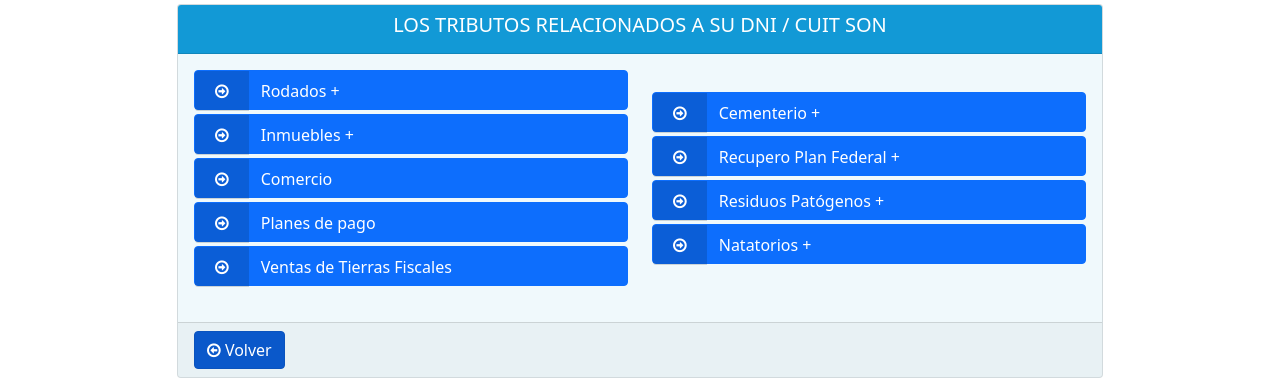
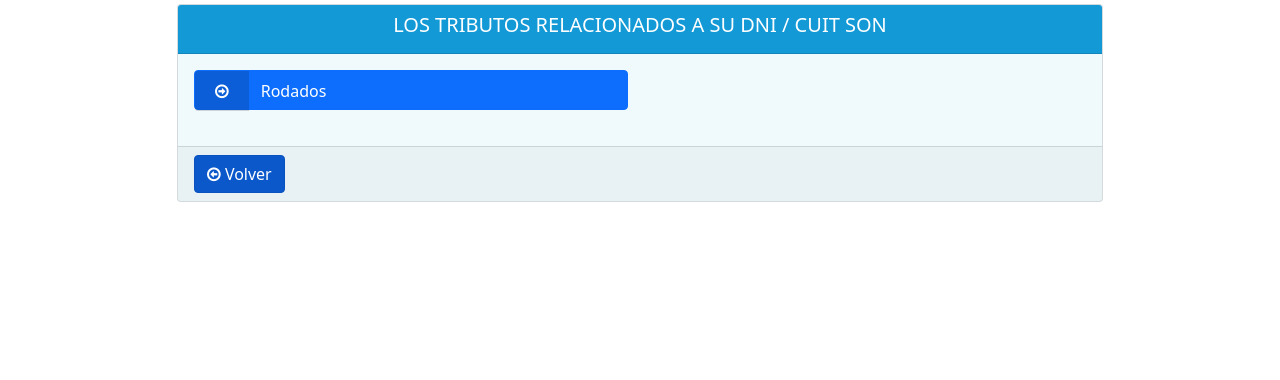
Before and after one commit to gonpineiro/totemtributos-neuquen, a React (Create React App) app: page / in a window 1280 px wide. Shown: the part 406-786 px from the top of the page. Built offline with nearby package versions, Linux system fonts and the light colour scheme.

Commit message:
:hammer: Ready

```diff
--- a/src/components/Form/index.jsx
+++ b/src/components/Form/index.jsx
@@ -17,7 +17,6 @@ export const Form = ({ name, h2, label, inputName, tipo, nodesHtml }) => {
     });
   };
   const onChange = (input) => {
-    console.log('f');
     setDatos({
       ...datos,
       [inputName]: input,
@@ -36,14 +35,13 @@ export const Form = ({ name, h2, label, inputName, tipo, nodesHtml }) => {
             </div>
             <div className="card-body text-center">
               <h2 className="text-primary">{h2}</h2>
-              {/* <label htmlFor="patente">{label}</label> */}
               <h5 className="text-primary">{label}</h5>
               <input
                 type="text"
                 onChange={handleInputChange}
                 name={inputName}
                 className="form-control font-weight-bold text-center input-rodados"
-                value={datos[inputName]}
+                value={datos[inputName] ? datos[inputName] : ''}
               />
               {nodesHtml[0]}
             </div>
@@ -77,42 +75,6 @@ export const Form = ({ name, h2, label, inputName, tipo, nodesHtml }) => {
             </div>
           </div>
         </div>
-        {/*         <div className="col-md-6 offset-md-3 p-3 text-center background-main-div card">
-          <a
-            href="esto.html"
-            type="button"
-            className="btn btn-primary btn-labeled text-left mb-3"
-          >
-            {name}
-          </a>
-          <h2 className="text-primary mb-3 text-center">{h2}</h2>
-          <label htmlFor="patente float-left">{label}</label>
-          <input
-            type="text"
-            onChange={handleInputChange}
-            name={inputName}
-            className="form-control font-weight-bold text-center input-rodados"
-          />
-          {nodesHtml[0]}
-          <Link
-            to="/apps/totems"
-            className="btn btn-primary active mb-1 pull-left"
-          >
-            <i className="fa fa-arrow-circle-o-left" aria-hidden="true"></i>{" "}
-            Volver
-          </Link>
-          <Link
-            to={{
-              pathname: "/apps/totems/pagar/",
-              state: { tipo: tipo, data: datos[inputName] },
-            }}
-            className="btn btn-primary active mb-1 pull-right"
-          >
-            <i className="fa fa-arrow-circle-o-right" aria-hidden="true"></i>{" "}
-            Siguiente
-          </Link>
-        </div> */}
-
       </div>
       <div className="row">
         <div className="col-6 mx-auto mt-10">
--- a/src/components/cargando/Cargando.jsx
+++ b/src/components/cargando/Cargando.jsx
@@ -4,7 +4,7 @@ export const Cargando = () => {
     <div className="container">
       <div className="box d-flex justify-content-center h-100 cargando">
         <div className="spinner-border text-primary" role="status">
-          <span class="sr-only"></span>
+          <span className="sr-only"></span>
         </div>
       </div>
     </div>
--- a/src/components/cuotas-a-pagar/index.jsx
+++ b/src/components/cuotas-a-pagar/index.jsx
@@ -50,7 +50,7 @@ export const CuotasPagar = ({
         }
     }
 
-    if (datos == null) return 'Cargando';
+    if (datos == null) return <Cargando/>;
 
     if (datos.error) return <Error error={datos.error} />;
     return (
--- a/src/components/main/index.tsx
+++ b/src/components/main/index.tsx
@@ -18,8 +18,8 @@ const Main = () => {
                             <div className="card-body">
                                 <div className="row pb-3">
                                     <div className="col d-flex flex-column justify-content-center">
-                                        <TipoImp name={'Rodados +'} url={'/apps/totems/rodado'} />
-                                        <TipoImp name={'Inmuebles +'} url={'/apps/totems/inmuebles'} />
+                                        <TipoImp name={'Rodados'} url={'/apps/totems/rodado'} />
+                                        {/* <TipoImp name={'Inmuebles'} url={'/apps/totems/inmuebles'} />
                                         <a href="comercio.html" type="button" className="btn btn-primary btn-labeled text-left mb-1">
                                             <span className="btn-label"><i className="fa fa-arrow-circle-o-right" aria-hidden="true"></i></span>Comercio
                                         </a>
@@ -28,13 +28,13 @@ const Main = () => {
                                         </a>
                                         <a href="venta-tierras-fiscales.html" type="button" className="btn btn-primary btn-labeled text-left mb-1">
                                             <span className="btn-label"><i className="fa fa-arrow-circle-o-right" aria-hidden="true"></i></span>Ventas de Tierras Fiscales
-                                        </a>
+                                        </a> */}
                                     </div>
                                     <div className="col d-flex flex-column justify-content-center">
-                                        <TipoImp name={'Cementerio +'} url={'/apps/totems/cementerio'} />
-                                        <TipoImp name={'Recupero Plan Federal +'} url={'/apps/totems/recupero-plan-federal'} />
-                                        <TipoImp name={'Residuos Patógenos +'} url={'/apps/totems/cementerio'} />
-                                        <TipoImp name={'Natatorios + '} url={'/apps/totems/natatorio'} />
+                                        {/* <TipoImp name={'Cementerio'} url={'/apps/totems/cementerio'} />
+                                        <TipoImp name={'Recupero Plan Federal'} url={'/apps/totems/recupero-plan-federal'} />
+                                        <TipoImp name={'Residuos Patógenos'} url={'/apps/totems/cementerio'} />
+                                        <TipoImp name={'Natatorios '} url={'/apps/totems/natatorio'} /> */}
 
                                     </div>
                                 </div>
@@ -48,39 +48,6 @@ const Main = () => {
                             </div>
                         </div>
                     </div>
-{/*                     <div className="col-md-8 offset-md-2 background-main-div card">
-                        <h3 className="card-title text-primary text-center pt-3 pb-3">LOS TRIBUTOS RELACIONADOS A SU DNI / CUIT SON</h3>
-                         <h2 className="text-primary mb-3 text-left">LOS TRIBUTOS RELACIONADOS A SU DNI / CUIT SON</h2>
-                        <div className="row pb-3">
-                            <div className="col d-flex flex-column justify-content-center">
-                                <TipoImp name={'Rodados +'} url={'/apps/totems/rodado'} />
-
-                                <a href="comercio.html" type="button" className="btn btn-primary btn-labeled text-left mb-1">
-                                    <span className="btn-label"><i className="fa fa-arrow-circle-o-right" aria-hidden="true"></i></span>Comercio
-                            </a>
-                                <a href="planes-pago.html" type="button" className="btn btn-primary btn-labeled text-left mb-1">
-                                    <span className="btn-label"><i className="fa fa-arrow-circle-o-right" aria-hidden="true"></i></span>Planes de pago
-                            </a>
-                                <a href="venta-tierras-fiscales.html" type="button" className="btn btn-primary btn-labeled text-left mb-1">
-                                    <span className="btn-label"><i className="fa fa-arrow-circle-o-right" aria-hidden="true"></i></span>Ventas de Tierras Fiscales
-                            </a>
-                            </div>
-                            <div className="col d-flex flex-column justify-content-center">
-                                <TipoImp name={'Inmuebles +'} url={'/apps/totems/inmuebles'} />
-                                <TipoImp name={'Cementerio +'} url={'/apps/totems/cementerio'} />
-                                <TipoImp name={'Recupero Plan Federal +'} url={'/apps/totems/recupero-plan-federal'} />
-                                <TipoImp name={'Residuos Patógenos +'} url={'/apps/totems/cementerio'} />
-                                <TipoImp name={'Natatorios + '} url={'/apps/totems/natatorio'} />
-
-                            </div>
-                        </div>
-                        <div className="card-footer">
-                            <Link to="/apps/totems" type="button" className="btn btn-primary active">
-                                <i className="fa fa-arrow-circle-o-left" aria-hidden="true"></i> Volver
-                        </Link>
-                        </div>
-
-                    </div> */}
                 </div>
             </div>
         </div>
```
